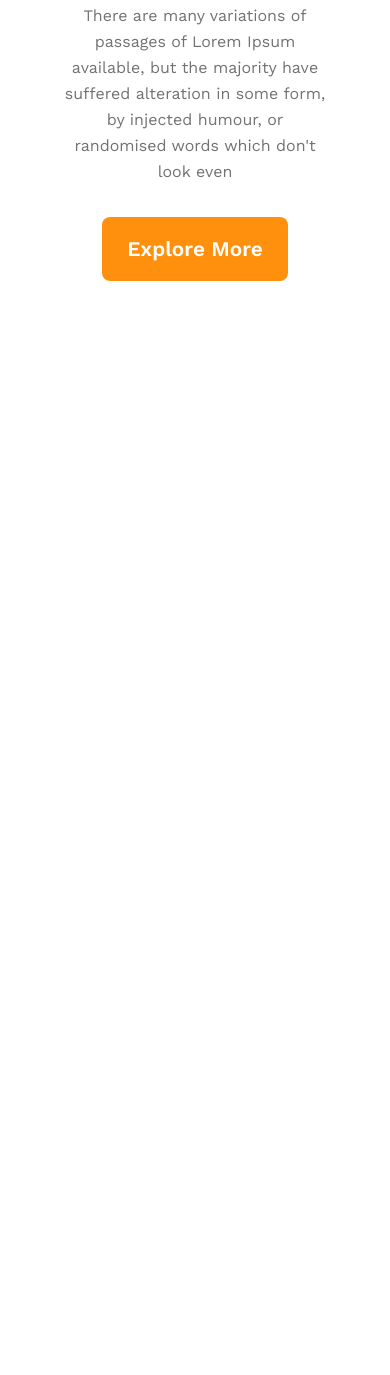
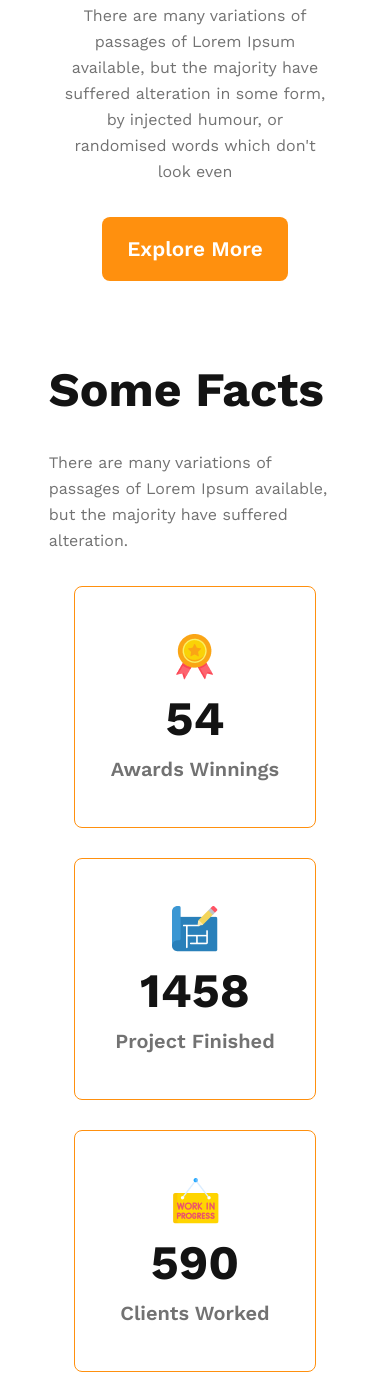
Before and after one commit to atique-shahriar/Architects-Landing-Page, a plain HTML site: page index.html in a window 390 px wide. Shown: the part 2577-3952 px from the top of the page. Before the commit the page ends 2938 px from the top, so only its background shows below. Drawn offline with nearby package versions, Linux system fonts and the light colour scheme.

Commit message:
Facts Section Added with responsive

```diff
--- a/index.html
+++ b/index.html
@@ -45,7 +45,7 @@
       </nav>
     </header>
     <main>
-      <div class="firstfeature-section">
+      <section class="firstfeature-section">
         <div class="firstfeature-images">
           <img src="images/team1.png" alt="" />
           <img src="images/team2.png" alt="" />
@@ -64,7 +64,38 @@
           </p>
           <button>Explore More</button>
         </div>
-      </div>
+      </section>
+      <section class="facts-container">
+        <div class="facts-content">
+          <h3>Some Facts</h3>
+          <p class="facts-description">
+            There are many variations of passages of Lorem Ipsum available, but
+            the majority have suffered alteration.
+          </p>
+        </div>
+        <div class="facts-cart-container">
+          <div class="cart">
+            <img src="images/icons/ribon.png" alt="" class="cart-img" />
+            <h3 class="cart-title">54</h3>
+            <h4 class="cart-description">Awards Winnings</h4>
+          </div>
+          <div class="cart">
+            <img src="images/icons/projects.png" alt="" class="cart-img" />
+            <h3 class="cart-title">1458</h3>
+            <h4 class="cart-description">Project Finished</h4>
+          </div>
+          <div class="cart">
+            <img src="images/icons/customers.png" alt="" class="cart-img" />
+            <h3 class="cart-title">590</h3>
+            <h4 class="cart-description">Clients Worked</h4>
+          </div>
+          <div class="cart">
+            <img src="images/icons/email.png" alt="" class="cart-img" />
+            <h3 class="cart-title">22578</h3>
+            <h4 class="cart-description">Email Send</h4>
+          </div>
+        </div>
+      </section>
     </main>
     <footer></footer>
   </body>
--- a/style.css
+++ b/style.css
@@ -116,13 +116,49 @@ header nav {
   width: 100%;
 }
 
+.facts-container {
+  width: 75%;
+  margin: 80px auto;
+}
+.facts-content h3,
+.facts-content p {
+  text-align: left;
+}
+
+.cart-description {
+  color: #727272;
+  font-size: 20px;
+  font-weight: 600;
+}
+
+.cart-title {
+  margin: 10px 0;
+}
+.facts-cart-container {
+  display: flex;
+  justify-content: space-around;
+  align-items: center;
+  gap: 30px;
+}
+.cart {
+  height: 242px;
+  width: 242px;
+  border-radius: 8px;
+  border: 1px solid #ff900e;
+  display: flex;
+  flex-direction: column;
+  align-items: center;
+  justify-content: center;
+}
+
 /* Responsive */
 @media screen and (max-width: 576px) {
   header {
     padding: 20px 0;
   }
   .nav-bar,
-  .firstfeature-section {
+  .firstfeature-section,
+  .facts-cart-container {
     flex-direction: column;
   }
   .banner-content,
@@ -142,7 +178,9 @@ header nav {
 
 @media screen and (min-width: 576px) and (max-width: 960px) {
   .nav-bar,
-  .firstfeature-section {
+  .firstfeature-section,
+  .facts-cart-container,
+  .facts-cart-container {
     flex-direction: column;
   }
   .banner-content,
```
